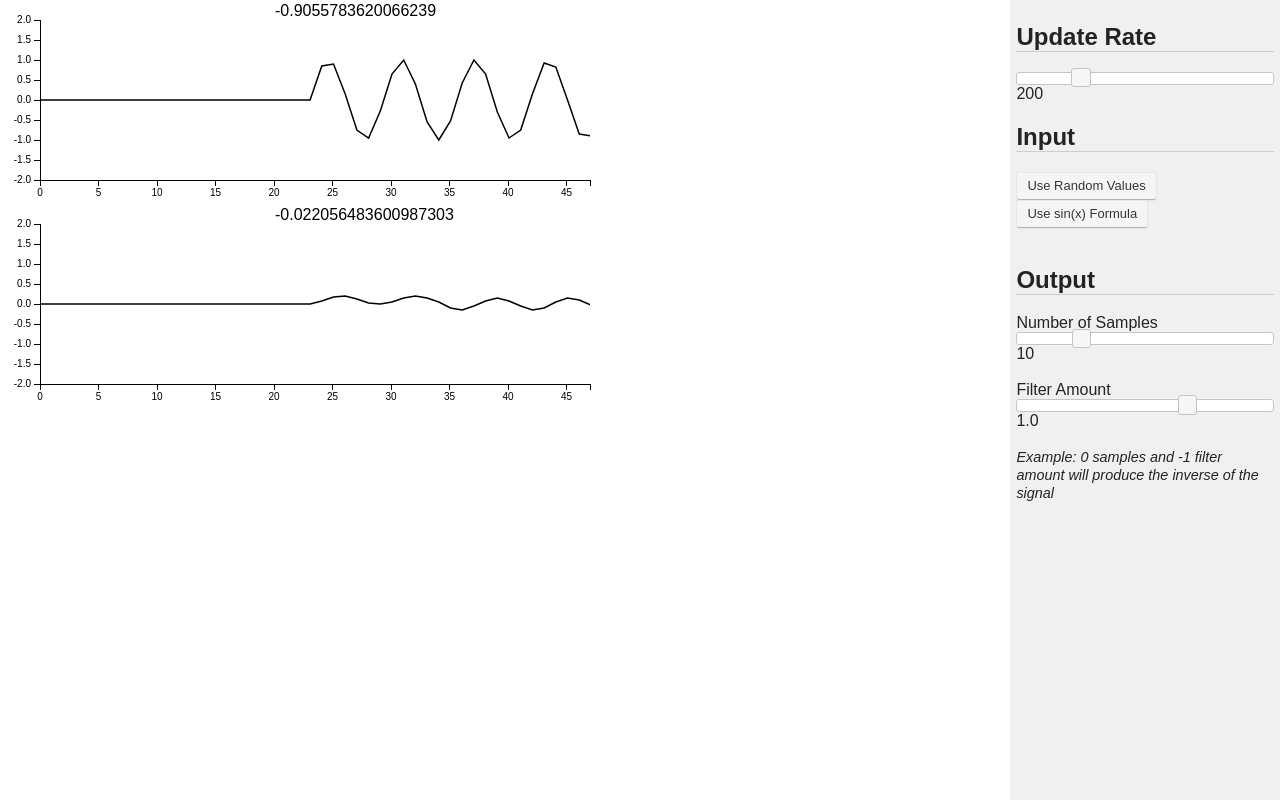
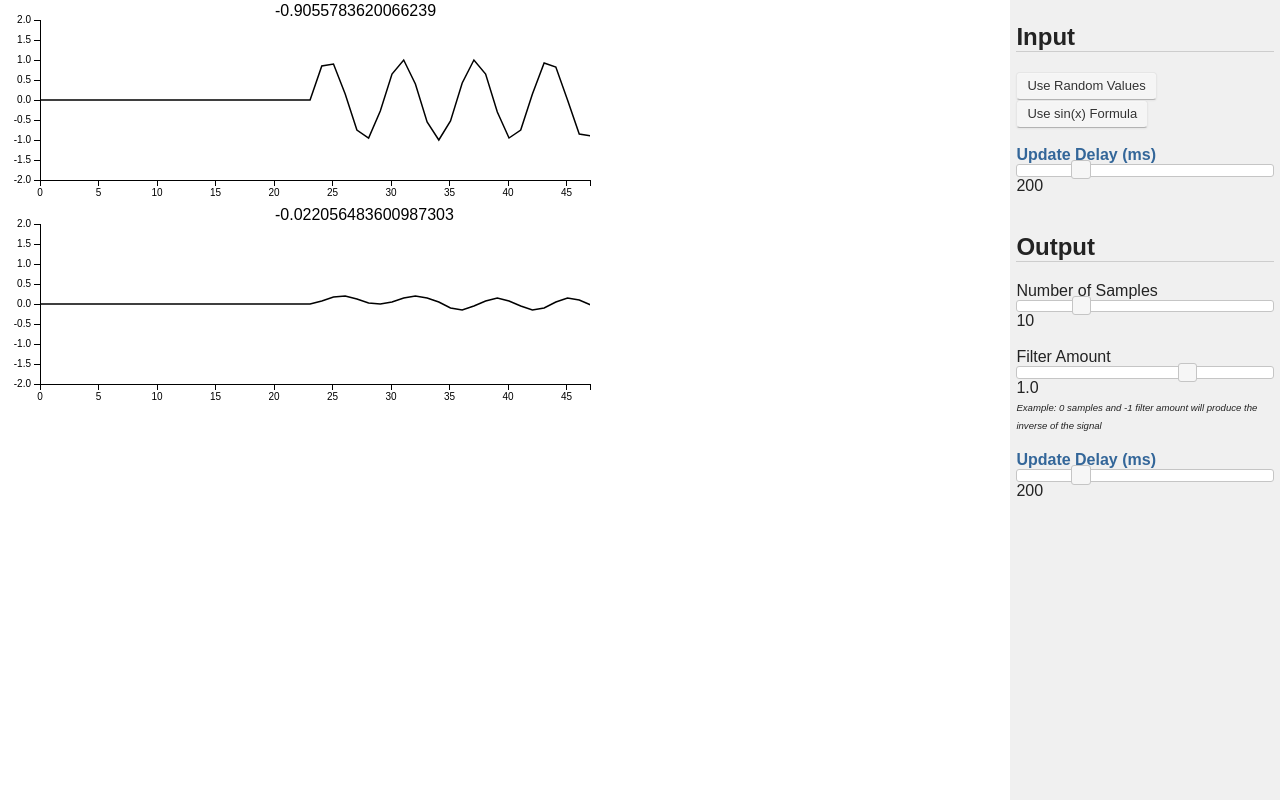
Before and after one commit to erikhazzard/SignalProcessingTest, a plain HTML site: page index.html in a window 1280 px wide. Drawn offline with nearby package versions, Linux system fonts and the light colour scheme.

Commit message:
Adds time sliders, fixes filter amount slider

```diff
--- a/index.html
+++ b/index.html
@@ -16,16 +16,15 @@
     <svg width=600 height=200 id='signal-output'> </svg>
 </div>
 <div id='signal-actions'>
-    <h2>Update Rate</h2>
-    <div id='timeDelay'></div>
-    <div id='timeDelayLabel'></div>
-
     <h2>Input</h2>
     <input id='use-random' type='button' class='btn' value='Use Random Values' />
     <br />
     <input id='use-formula' type='button' class='btn' value='Use sin(x) Formula' />
-
     <br />
+    <br />
+    <div class='update-delay'>Update Delay (ms)</div>
+    <div id='timeDelayInput'></div>
+    <div id='timeDelayInputLabel'></div>
     <br />
 
     <h2>Output</h2>
@@ -37,9 +36,14 @@
     Filter Amount
     <div id='filterAmount'></div>
     <div id='filterAmountLabel'></div>
+    <em class='example-text'>Example: 0 samples and -1 filter amount will produce the inverse of the signal</em>
 
     <br />
-    <em>Example: 0 samples and -1 filter amount will produce the inverse of the signal</em>
+    <br />
+    <div class='update-delay'>Update Delay (ms)</div>
+    <div id='timeDelayOutput'></div>
+    <div id='timeDelayOutputLabel'></div>
+
 </div>
 
 <!-- ======================================================================
--- a/static/css/style.css
+++ b/static/css/style.css
@@ -16,9 +16,6 @@ html, body {
     margin:0;
     padding:0;
     -webkit-font-smoothing: antialiased;
-}
-em {
-    font-size: 0.9em;
 }
 h1, h2 {
     border-bottom: 1px solid #cdcdcd;
@@ -89,9 +86,6 @@ select:focus {
           box-shadow: none;
 }
 
-
-
-
 /* --------------------------------------
  *
  * SVG
@@ -113,6 +107,11 @@ svg {
   shape-rendering: crispEdges;
 }
 
+/* --------------------------------------
+ *
+ * Signal Action area
+ *
+ * -------------------------------------- */
 #signal-actions {
     background: #f0f0f0;
     bottom: 0;
@@ -127,9 +126,27 @@ svg {
     min-width: 190px;
 }
 
+#signal-actions .amplify {
+    color: #37C568;
+    font-weight: bold;
+}
 
+#signal-actions .negative{
+    color: #C74A4A;
+    font-weight: bold;
+}
 
+.example-text {
+    font-size: .6em;
+}
 
+em {
+    font-size: 0.7em;
+}
+.update-delay {
+    color: #336699;
+    font-weight: bold;
+}
 
 /* --------------------------------------
  *
--- a/static/js/app.js
+++ b/static/js/app.js
@@ -59,12 +59,14 @@
 
     App.prototype.el = "body";
 
+    App.prototype.events = {};
+
     App.prototype.initialize = function() {
       return this;
     };
 
     App.prototype.render = function() {
-      var startSample, startTimeDelay,
+      var filterSlide, filterUpdate, graph, samplesSlide, samplesUpdate, startSample, _fn, _i, _len, _ref,
         _this = this;
       this.$formulaInput = $('#formula-input');
       $('#use-random').on('click', function() {
@@ -77,47 +79,57 @@
       this.$samplesLabel = $('#samplesLabel');
       startSample = 10;
       this.$samplesLabel.html(startSample);
-      this.$timeDelay = $('#timeDelay');
-      this.$timeDelayLabel = $('#timeDelayLabel');
-      startTimeDelay = 200;
-      this.$timeDelayLabel.html(startTimeDelay);
       this.$filterAmount = $('#filterAmount');
       this.$filterAmountLabel = $('#filterAmountLabel');
       this.$filterAmountLabel.html("1.0");
-      this.$timeDelay.slider({
+      this.$timeDelay = {
+        input: $('#timeDelayInput'),
+        output: $('#timeDelayOutput')
+      };
+      this.$timeDelayLabel = {
+        input: $('#timeDelayInputLabel'),
+        output: $('#timeDelayOutputLabel')
+      };
+      _ref = ['input', 'output'];
+      _fn = function(graph) {
+        _this.$timeDelay[graph].slider({
           min: 1,
           max: 800,
           value: 200,
           animate: false,
           slide: function(event, ui) {
-          SIGNAL.models.output.set({
+            SIGNAL.models[graph].set({
               timeDelay: parseInt(ui.value, 10)
             });
-          SIGNAL.models.input.set({
-            timeDelay: parseInt(ui.value, 10)
-          });
-          return _this.$timeDelayLabel.html(ui.value);
+            return _this.$timeDelayLabel[graph].html(ui.value);
           }
         });
-      this.$samples.slider({
-        min: 0,
-        max: 40,
-        value: startSample,
-        animate: true,
-        slide: function(event, ui) {
+        return _this.$timeDelayLabel[graph].html(200);
+      };
+      for (_i = 0, _len = _ref.length; _i < _len; _i++) {
+        graph = _ref[_i];
+        _fn(graph);
+      }
+      samplesSlide = function(event, ui) {
+        filterUpdate(null, {
+          value: _this.filterSlider.slider('value')
+        });
+        return samplesUpdate(event, ui);
+      };
+      samplesUpdate = function(event, ui) {
         SIGNAL.models.output.set({
           nSamples: parseInt(ui.value, 10)
         });
         return _this.$samplesLabel.html(ui.value);
-        }
+      };
+      filterSlide = function(event, ui) {
+        samplesUpdate(null, {
+          value: _this.samplesSlider.slider('value')
         });
-      this.$filterAmount.slider({
-        min: -100,
-        max: 200,
-        value: 100,
-        animate: false,
-        slide: function(event, ui) {
-          var filterAmount, samples, val;
+        return filterUpdate(event, ui);
+      };
+      filterUpdate = function(event, ui) {
+        var filterAmount, filterHtml, samples, val;
         val = ui.value / 100;
         samples = SIGNAL.models.output.get('nSamples');
         if (samples > 0) {
@@ -128,8 +140,28 @@
         SIGNAL.models.output.set({
           filterAmount: parseFloat(filterAmount)
         });
-          return _this.$filterAmountLabel.html(parseFloat(val) + '');
+        if (val > 1.0) {
+          filterHtml = "<span class='amplify'>" + val + "</span> <em>Amplified</em>";
+        } else if (val < 0) {
+          filterHtml = "<span class='negative'>" + val + "</span> <em>Inversely Amplified(??)</em>";
+        } else {
+          filterHtml = val;
         }
+        return _this.$filterAmountLabel.html(filterHtml);
+      };
+      this.samplesSlider = this.$samples.slider({
+        min: 0,
+        max: 40,
+        value: startSample,
+        animate: true,
+        slide: samplesSlide
+      });
+      this.filterSlider = this.$filterAmount.slider({
+        min: -100,
+        max: 200,
+        value: 100,
+        animate: false,
+        slide: filterSlide
       });
       return this;
     };
```
Also changed, not shown: static/coffee/app.js (+58 -26 lines), 1 other file. Lines whose indentation alone changed are shown as unchanged.
